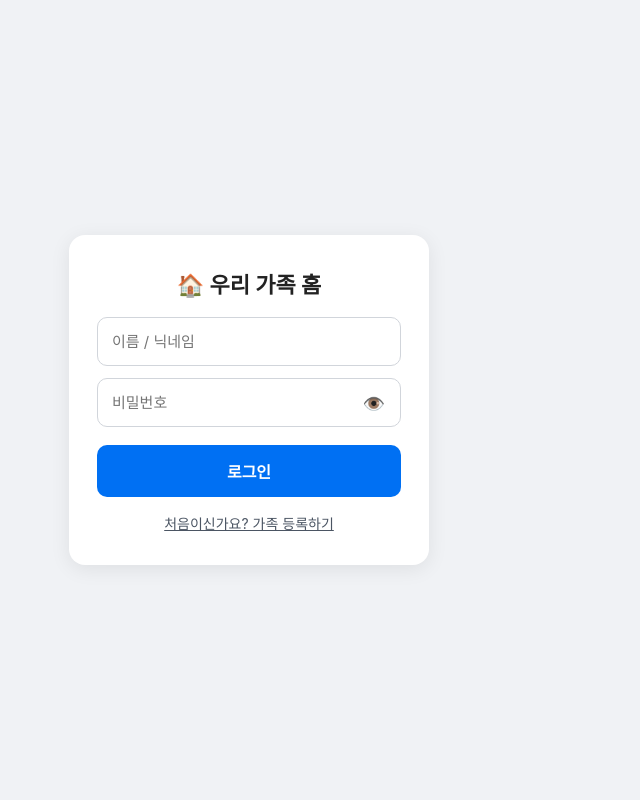
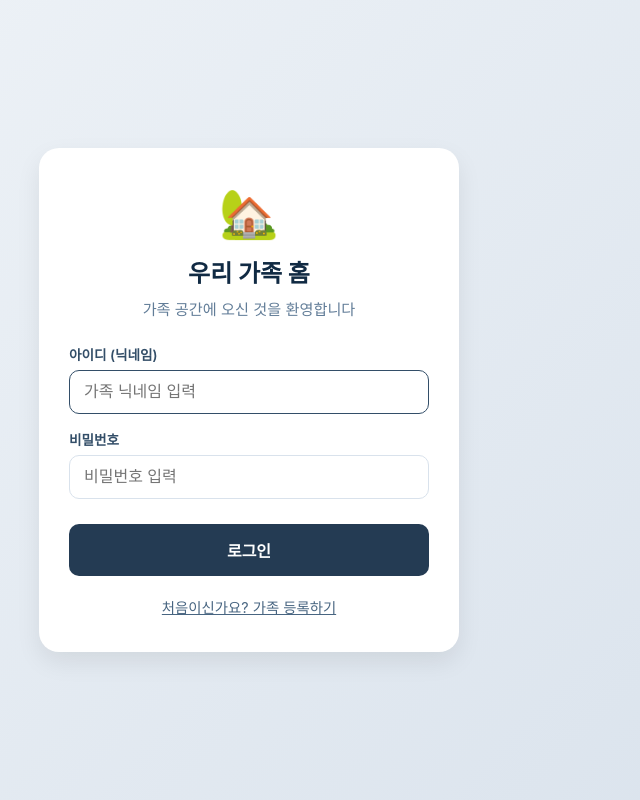
Before and after one commit to wonhee0602-cmyk/family-hub, a Flask app: page /login in a window 1280 px wide. Shown: the whole page, without its empty margins (391-1031 px from the left). Run offline with Flask 3, Linux system fonts and the light colour scheme.

Commit message:
Update login.html

```diff
--- a/templates/login.html
+++ b/templates/login.html
@@ -3,92 +3,178 @@
 <head>
   <meta charset="UTF-8">
   <meta name="viewport" content="width=device-width, initial-scale=1.0">
-    <title>우리 가족 홈</title>
+  <title>우리 가족 홈 - 로그인</title>
+  <link rel="manifest" href="/static/manifest.json">
+  <link rel="stylesheet" href="https://cdnjs.cloudflare.com/ajax/libs/font-awesome/6.4.0/css/all.min.css">
   <style>
-        * { box-sizing: border-box; margin: 0; padding: 0; font-family: -apple-system, BlinkMacSystemFont, "Segoe UI", Roboto, sans-serif; }
-        body { background: #f0f2f5; display: flex; align-items: center; justify-content: center; min-height: 100vh; padding: 20px; }
-        .card { background: white; padding: 32px 28px; border-radius: 16px; box-shadow: 0 4px 20px rgba(0,0,0,0.08); width: 100%; max-width: 360px; text-align: center; }
-        h2 { font-size: 22px; font-weight: 700; margin-bottom: 18px; color: #222; }
-        .flash { color: #e11d48; font-size: 14px; margin-bottom: 14px; font-weight: 500; }
-        .input-box { position: relative; margin-bottom: 12px; }
-        .input-box input { width: 100%; padding: 14px 44px 14px 14px; border: 1px solid #d1d5db; border-radius: 10px; font-size: 15px; outline: none; }
-        .input-box input:focus { border-color: #2563eb; }
-        .toggle-btn { position: absolute; right: 12px; top: 50%; transform: translateY(-50%); background: none; border: none; font-size: 18px; cursor: pointer; color: #6b7280; padding: 4px; }
-        .btn-submit { width: 100%; padding: 14px; background: #0070f3; color: white; border: none; border-radius: 10px; font-size: 16px; font-weight: 700; cursor: pointer; margin-top: 6px; }
-        .btn-submit:hover { background: #0051bb; }
-        .link-toggle { margin-top: 16px; font-size: 14px; color: #4b5563; text-decoration: underline; cursor: pointer; display: inline-block; }
+    * { box-sizing: border-box; margin: 0; padding: 0; }
+    body {
+      background: linear-gradient(135deg, #f0f4f8, #d9e2ec);
+      font-family: 'Pretendard', -apple-system, BlinkMacSystemFont, system-ui, Roboto, sans-serif;
+      min-height: 100vh;
+      display: flex;
+      align-items: center;
+      justify-content: center;
+      padding: 20px;
+    }
+    .auth-card {
+      background: #ffffff;
+      width: 100%;
+      max-width: 420px;
+      padding: 35px 30px;
+      border-radius: 20px;
+      box-shadow: 0 10px 25px rgba(0,0,0,0.08);
+      text-align: center;
+    }
+    .logo-icon {
+      font-size: 3rem;
+      margin-bottom: 12px;
+      display: inline-block;
+    }
+    h2 {
+      color: #102a43;
+      margin-bottom: 8px;
+      font-weight: 700;
+    }
+    p.sub {
+      color: #627d98;
+      font-size: 0.95rem;
+      margin-bottom: 25px;
+    }
+    .flash-msg {
+      background: #ffe3e3;
+      color: #c92a2a;
+      padding: 10px 14px;
+      border-radius: 8px;
+      margin-bottom: 15px;
+      font-size: 0.9rem;
+      font-weight: 500;
+    }
+    .form-group {
+      margin-bottom: 15px;
+      text-align: left;
+    }
+    .form-group label {
+      display: block;
+      font-size: 0.85rem;
+      font-weight: 600;
+      color: #334e68;
+      margin-bottom: 6px;
+    }
+    .form-group input {
+      width: 100%;
+      padding: 12px 14px;
+      border: 1.5px solid #d9e2ec;
+      border-radius: 10px;
+      font-size: 1rem;
+      outline: none;
+      transition: border 0.2s;
+    }
+    .form-group input:focus {
+      border-color: #334e68;
+    }
+    .btn-submit {
+      width: 100%;
+      padding: 14px;
+      background: #243b53;
+      color: #ffffff;
+      border: none;
+      border-radius: 10px;
+      font-size: 1rem;
+      font-weight: 700;
+      cursor: pointer;
+      margin-top: 10px;
+      transition: background 0.2s;
+    }
+    .btn-submit:hover {
+      background: #102a43;
+    }
+    .toggle-link {
+      margin-top: 20px;
+      font-size: 0.9rem;
+      color: #486581;
+      cursor: pointer;
+      text-decoration: underline;
+    }
+    .hidden {
+      display: none;
+    }
   </style>
 </head>
 <body>
 
-<div class="card">
-    <h2>🏠 우리 가족 홈</h2>
+  <div class="auth-card">
+    <div class="logo-icon">🏡</div>
+
+    <!-- 로그인 폼 -->
+    <div id="login-section">
+      <h2>우리 가족 홈</h2>
+      <p class="sub">가족 공간에 오신 것을 환영합니다</p>
 
       {% with messages = get_flashed_messages() %}
         {% if messages %}
           {% for message in messages %}
-          <div class="flash">{{ message }}</div>
+            <div class="flash-msg">{{ message }}</div>
           {% endfor %}
         {% endif %}
       {% endwith %}
 
-    <!-- 로그인 폼 -->
-    <form id="loginForm" action="/login" method="POST">
-        <div class="input-box">
-            <input type="text" name="username" placeholder="이름 / 닉네임" required autocomplete="username">
+      <form action="/login" method="POST">
+        <div class="form-group">
+          <label>아이디 (닉네임)</label>
+          <input type="text" name="username" placeholder="가족 닉네임 입력" required autofocus>
         </div>
-        <div class="input-box">
-            <input type="password" id="loginPw" name="password" placeholder="비밀번호" required autocomplete="current-password">
-            <button type="button" class="toggle-btn" onclick="togglePassword('loginPw', this)" title="비밀번호 표시/숨기기">👁️</button>
+        <div class="form-group">
+          <label>비밀번호</label>
+          <input type="password" name="password" placeholder="비밀번호 입력" required>
         </div>
         <button type="submit" class="btn-submit">로그인</button>
-        <div>
-            <span class="link-toggle" onclick="toggleView('register')">처음이신가요? 가족 등록하기</span>
-        </div>
       </form>
 
+      <div class="toggle-link" onclick="toggleForm('register')">
+        처음이신가요? 가족 등록하기
+      </div>
+    </div>
+
     <!-- 회원가입 폼 -->
-    <form id="registerForm" action="/register" method="POST" style="display: none;">
-        <div class="input-box">
-            <input type="text" name="username" placeholder="이름 / 닉네임" required autocomplete="username">
+    <div id="register-section" class="hidden">
+      <h2>가족 계정 등록</h2>
+      <p class="sub">가족 초대 코드를 입력해 주세요</p>
+
+      <form action="/register" method="POST">
+        <div class="form-group">
+          <label>가족 초대 코드</label>
+          <input type="text" name="invite_code" placeholder="서희스타일스" required>
         </div>
-        <div class="input-box">
-            <input type="password" id="registerPw" name="password" placeholder="비밀번호" required autocomplete="new-password">
-            <button type="button" class="toggle-btn" onclick="togglePassword('registerPw', this)" title="비밀번호 표시/숨기기">👁️</button>
+        <div class="form-group">
+          <label>사용할 닉네임</label>
+          <input type="text" name="username" placeholder="예: 엄마, 아빠, 원희" required>
         </div>
-        <div class="input-box">
-            <input type="password" id="inviteCode" name="invite_code" placeholder="가족 초대코드" required>
-            <button type="button" class="toggle-btn" onclick="togglePassword('inviteCode', this)" title="초대코드 표시/숨기기">👁️</button>
+        <div class="form-group">
+          <label>비밀번호</label>
+          <input type="password" name="password" placeholder="비밀번호 설정" required>
         </div>
-        <button type="submit" class="btn-submit" style="background: #10b981;">가족으로 등록하기</button>
-        <div>
-            <span class="link-toggle" onclick="toggleView('login')">이미 계정이 있으신가요? 로그인</span>
+        <button type="submit" class="btn-submit" style="background: #3b5998;">가족 등록 완료</button>
+      </form>
+
+      <div class="toggle-link" onclick="toggleForm('login')">
+        이미 계정이 있으신가요? 로그인하기
       </div>
-    </form>
+    </div>
   </div>
 
   <script>
-    function toggleView(mode) {
-        if (mode === 'register') {
-            document.getElementById('loginForm').style.display = 'none';
-            document.getElementById('registerForm').style.display = 'block';
+    function toggleForm(type) {
+      const loginSec = document.getElementById('login-section');
+      const regSec = document.getElementById('register-section');
+      if (type === 'register') {
+        loginSec.classList.add('hidden');
+        regSec.classList.remove('hidden');
       } else {
-            document.getElementById('loginForm').style.display = 'block';
-            document.getElementById('registerForm').style.display = 'none';
-        }
-    }
-
-    function togglePassword(inputId, btn) {
-        const input = document.getElementById(inputId);
-        if (input.type === 'password') {
-            input.type = 'text';
-            btn.textContent = '🔒';
-        } else {
-            input.type = 'password';
-            btn.textContent = '👁️';
+        regSec.classList.add('hidden');
+        loginSec.classList.remove('hidden');
       }
     }
   </script>
-
 </body>
 </html>
```
Lines whose indentation alone changed are shown as unchanged.
